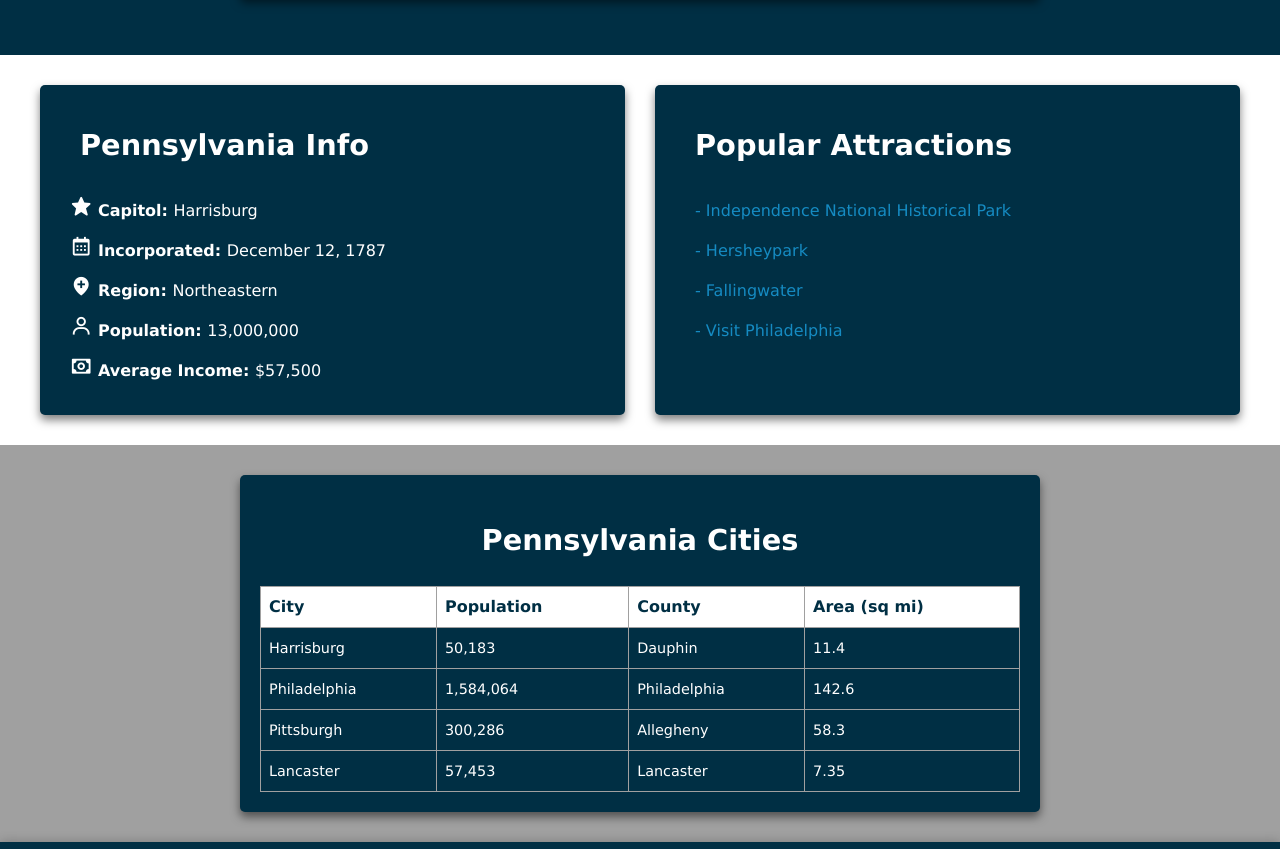
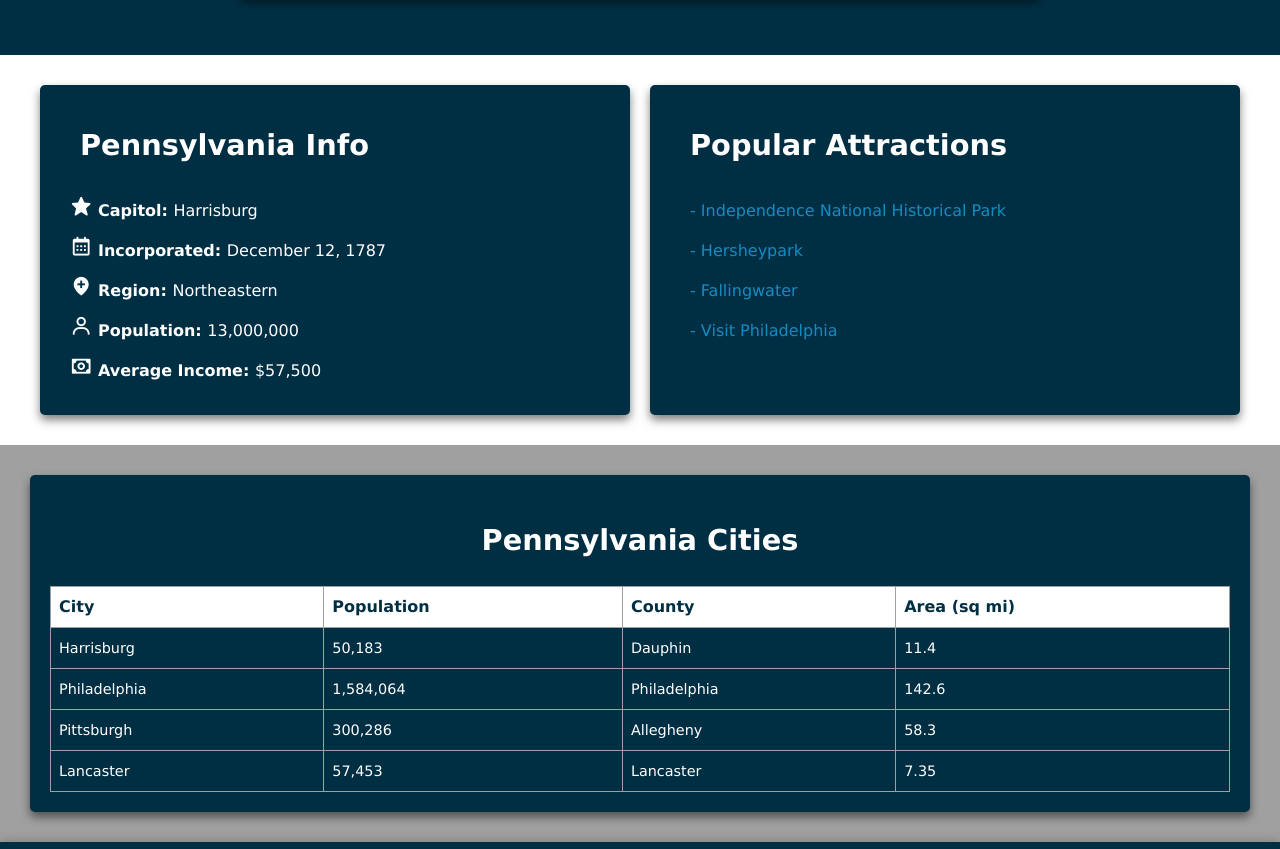
Before and after one commit to hskeays/d277, a website: page index.html in a window 1280 px wide. Shown: the part 894-1743 px from the top of the page. Drawn offline with nearby package versions, Linux system fonts and the light colour scheme.

Commit message:
Style: increase s3 container width, decrease s2 flexbox gap

```diff
--- a/css/main.css
+++ b/css/main.css
@@ -316,7 +316,7 @@ nav a:hover {
     flex-wrap: wrap;
     justify-content: center;
     align-items: center;
-    gap: 30px;
+    gap: 20px;
     max-width: 1200px;
 }
 
@@ -435,7 +435,7 @@ aside a:visited:hover {
     flex-wrap: wrap;
     align-items: center;
     justify-content: center;
-    max-width: 800px;
+    max-width: 1400px;
 }
 
 .s3-main-content {
```
